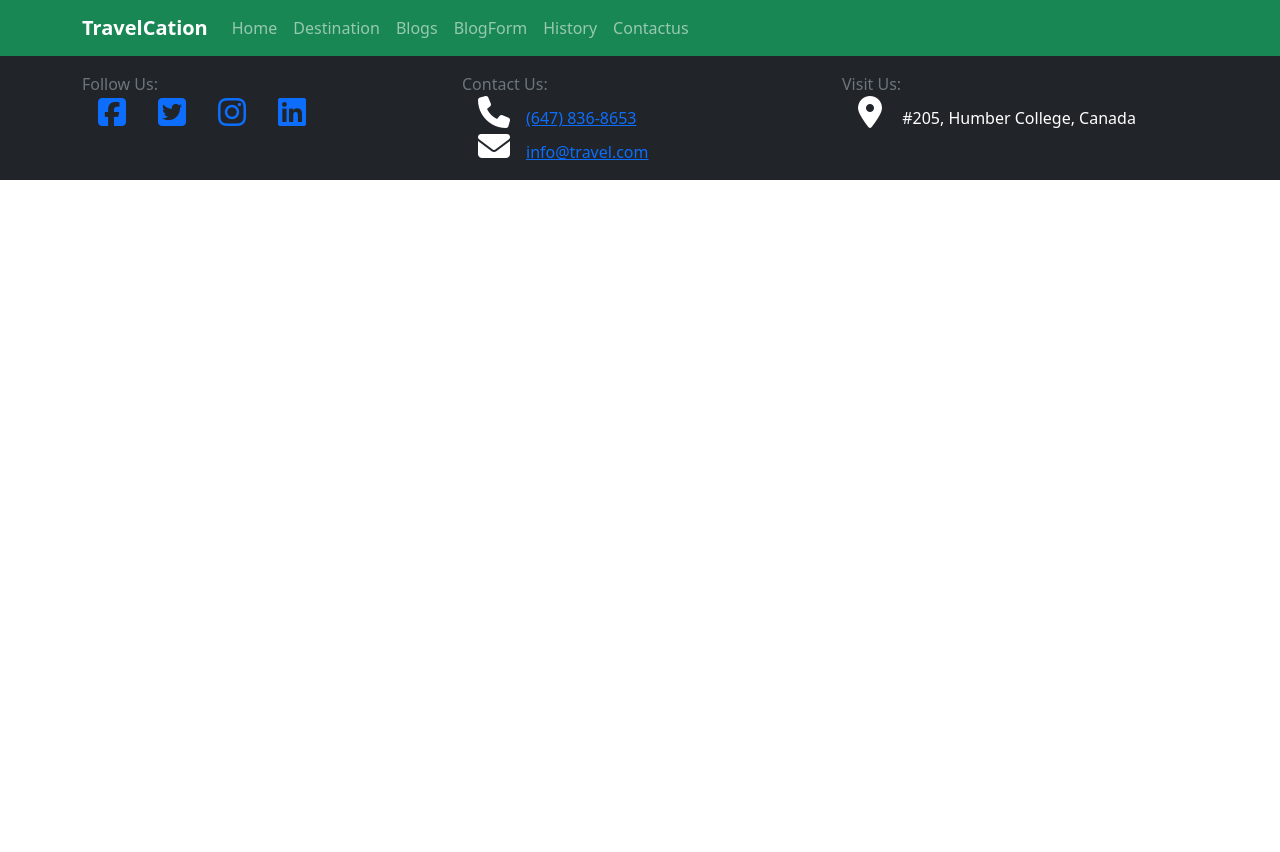
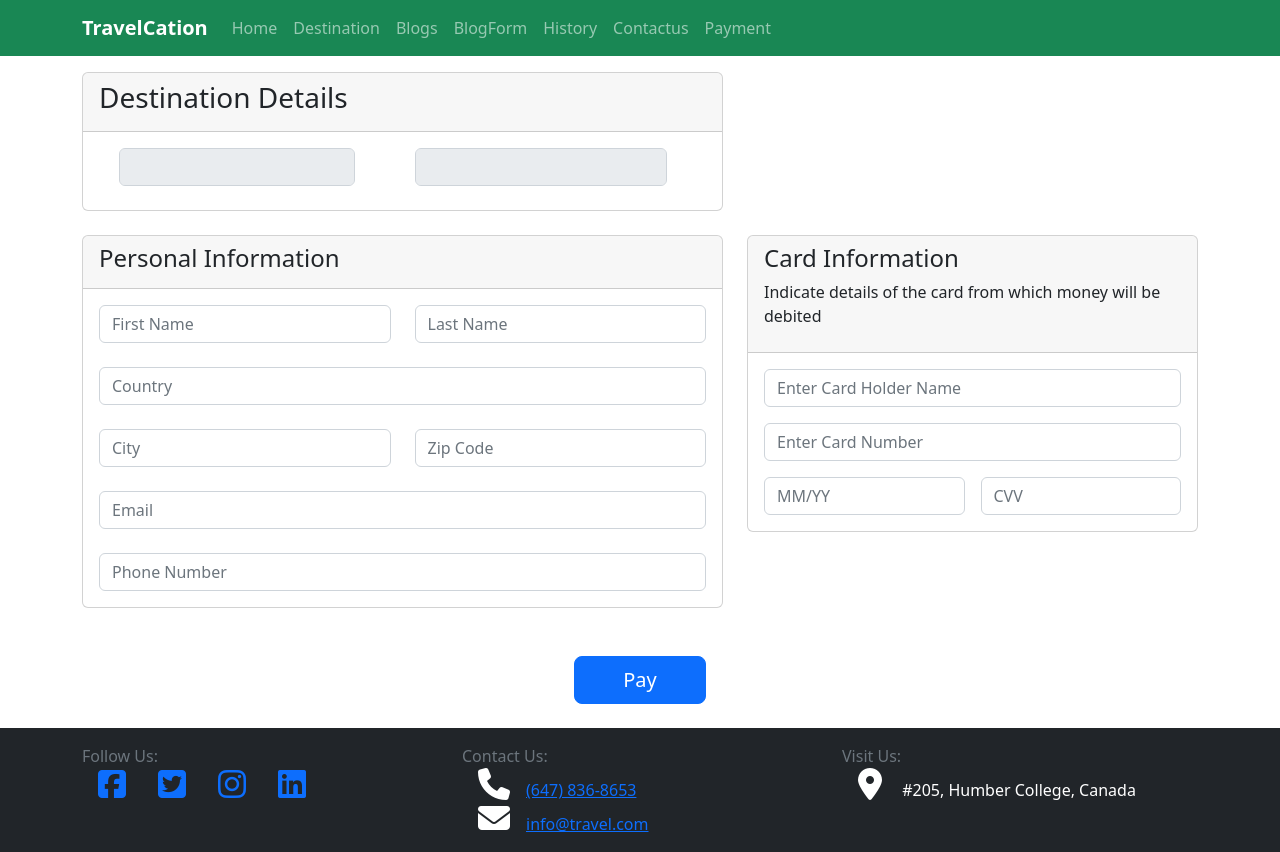
Before and after one commit to vks99/TravelCationAngular, an Angular app in the folder travel-client/: page /payment in a window 1280 px wide. Before the commit this address led to /. Before the commit the page ends 800 px from the top, so only its background shows below. Built offline with nearby package versions, Linux system fonts and the light colour scheme.

Commit message:
added payment page UI

```diff
--- a/travel-client/src/app/app-routing.module.ts
+++ b/travel-client/src/app/app-routing.module.ts
@@ -1,9 +1,11 @@
 import { NgModule } from '@angular/core';
 import { RouterModule, Routes } from '@angular/router';
 import { ContactusComponent } from './contactus/contactus.component';
+import {PaymentComponent} from './payment/payment.component';
 
 const routes: Routes = [
-  { path: 'contactus', component: ContactusComponent }
+  { path: 'contactus', component: ContactusComponent },
+  { path: 'payment', component: PaymentComponent }
 ];
 
 @NgModule({
--- a/travel-client/src/app/navigation/navigation.component.html
+++ b/travel-client/src/app/navigation/navigation.component.html
@@ -33,6 +33,9 @@
                   <li class="nav-item">
                     <a class="nav-link" routerLink="/contactus">Contactus</a>
                   </li>
+                  <li class="nav-item">
+                    <a class="nav-link" routerLink="/payment">Payment</a>
+                  </li>
                   <!-- <li class="nav-item">
                     <a class="nav-link" routerLink="/Login" (click)="auth.logout()">Logout</a>
                   </li> -->
--- /dev/null
+++ b/travel-client/src/app/payment/payment.component.html
@@ -0,0 +1,212 @@
+<div class="container mt-3">
+  <!-- card for fetching the destination package name and price -->
+  <div class="row">
+    <div class="col-md-7">
+      <div class="card bg-gray">
+        <div class="card-header">
+          <h3>Destination Details</h3>
+        </div>
+        <div class="row mt-3">
+          <div class="col-md-6 px-5">
+            <div class="form-group">
+              <input
+                type="text"
+                name="destination"
+                class="form-control"
+                disabled
+              />
+            </div>
+          </div>
+          <div class="col-md-5 mr-2">
+            <div class="form-group">
+              <input
+                type="number"
+                name="amount"
+                class="form-control"
+                disabled
+              /><br/>
+            </div>
+          </div>
+        </div>
+      </div>
+    </div>
+    <!-- form to take the payment details -->
+    <form (ngSubmit)="submitPayment(paymentForm)" #paymentForm="ngForm">
+        <div class="row">
+      <div class="col-md-7 py-4">
+        <div class="card">
+          <div class="card-header">
+            <h4>Personal Information</h4>
+          </div>
+          <div class="card-body">
+            <div class="row">
+              <div class="col-md-6">
+                <div class="form-group">
+                  <input
+                    type="text"
+                    name="firstname"
+                    placeholder="First Name"
+                    ngModel
+                    #firstname="ngModel"
+                    class="form-control"
+                    required
+                  />
+                </div>
+              </div>
+              <div class="col-md-6">
+                <div class="form-group">
+                  <input
+                    type="text"
+                    name="lastname"
+                    placeholder="Last Name"
+                    ngModel
+                    #lastname="ngModel"
+                    class="form-control"
+                    required
+                  />
+                </div><br/>
+              </div>
+              <div class="col-md-12">
+                <div class="form-group">
+                  <input
+                    type="text"
+                    name="country"
+                    placeholder="Country"
+                    ngModel
+                    #country="ngModel"
+                    class="form-control"
+                    required
+                  /><br/>
+                </div>
+              </div>
+              <div class="col-md-6">
+                <div class="form-group">
+                  <input
+                    type="text"
+                    name="city"
+                    placeholder="City"
+                    ngModel
+                    #city="ngModel"
+                    class="form-control"
+                    required
+                  />
+                </div>
+              </div>
+              <div class="col-md-6">
+                <div class="form-group">
+                  <input
+                    type="text"
+                    name="zipcode"
+                    placeholder="Zip Code"
+                    ngModel
+                    #zipcode="ngModel"
+                    class="form-control"
+                    required
+                  /><br/>
+                </div>
+              </div>
+              <div class="col-md-12">
+                <div class="form-group">
+                  <input
+                    type="email"
+                    name="email"
+                    placeholder="Email"
+                    ngModel
+                    #email="ngModel"
+                    class="form-control"
+                    required
+                  /><br/>
+                </div>
+              </div>
+              <div class="col-md-12">
+                <div class="form-group">
+                  <input
+                    type="string"
+                    name="phone"
+                    placeholder="Phone Number"
+                    ngModel
+                    #phone="ngModel"
+                    class="form-control"
+                    required
+                  />
+                </div>
+              </div>
+            </div>
+          </div>
+        </div>
+      </div>
+      <div class="col-md-5 py-4">
+        <div class="card">
+          <div class="card-header">
+            <h4>Card Information</h4>
+            <p>Indicate details of the card from which money will be debited</p>
+          </div>
+          <div class="card-body">
+            <div class="row g-3">
+              <div class="col-md-12">
+                <div class="form-group">
+                  <input
+                    type="text"
+                    name="cardname"
+                    placeholder="Enter Card Holder Name"
+                    ngModel
+                    #cardname="ngModel"
+                    class="form-control"
+                    required
+                  />
+                </div>
+              </div>
+              <div class="col-md-12">
+                <div class="form-group">
+                  <input
+                    type="number"
+                    name="cardnumber"
+                    placeholder="Enter Card Number"
+                    ngModel
+                    #cardnumber="ngModel"
+                    class="form-control"
+                    required
+                  />
+                </div>
+              </div>
+              <div class="col-md-6">
+                <div class="form-group">
+                  <input
+                    type="MM/YY"
+                    name="monthYear"
+                    placeholder="MM/YY"
+                    ngModel
+                    #monthYear="ngModel"
+                    class="form-control"
+                    required
+                  />
+                </div>
+              </div>
+              <div class="col-md-6">
+                <div class="form-group">
+                  <input
+                    type="number"
+                    name="cvv"
+                    placeholder="CVV"
+                    ngModel
+                    #cvv="ngModel"
+                    class="form-control"
+                    required
+                  />
+                </div>
+              </div>
+            </div>
+          </div>
+        </div>
+      </div>
+    </div>
+      <div class="row">
+        <div class="col-md-12 d-flex justify-content-center">
+          <button type="submit" class="btn btn-primary btn-lg px-5 my-4">
+            Pay
+          </button>
+        </div>
+      </div>
+    </form>
+  </div>
+</div>
--- /dev/null
+++ b/travel-client/src/app/payment/payment.component.ts
@@ -0,0 +1,14 @@
+import { Component } from '@angular/core';
+import { NgForm } from '@angular/forms';
+
+@Component({
+  selector: 'app-payment',
+  templateUrl: './payment.component.html',
+  styleUrls: ['./payment.component.css']
+})
+export class PaymentComponent {
+
+  submitPayment(){
+
+  }
+}
```
Also changed, not shown: travel-client/src/app/app.module.ts (+9 -2 lines), travel-client/src/app/payment/payment.component.css (added), 1 other file (tests, documents, lock files or other folders).
